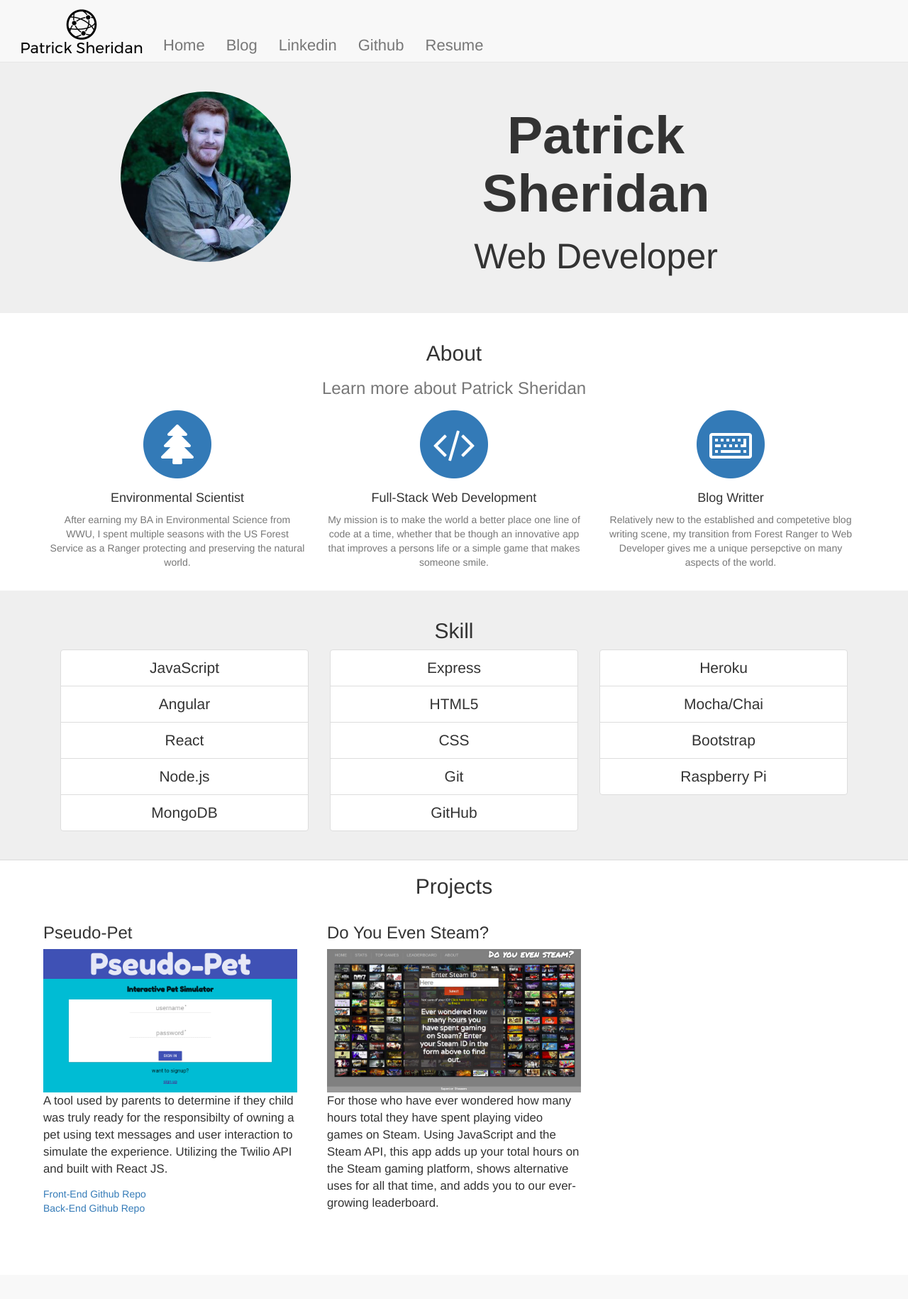
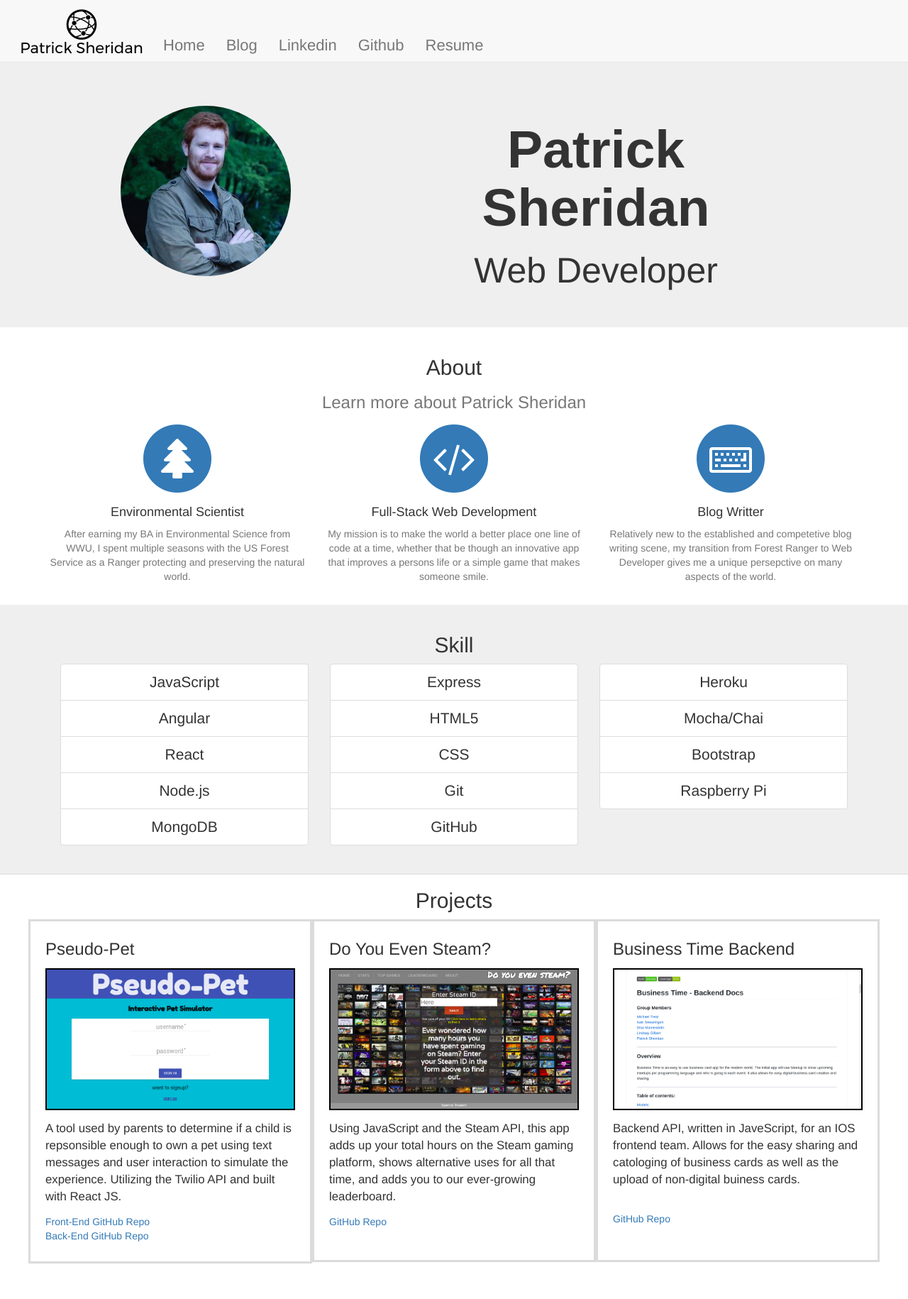
Before and after one commit to sheridp2/web-dev-portfolio, a PHP site: page / in a window 1280 px wide. Shown: the whole page at 71% size. Before the commit the page ends 1710 px from the top, so only its background shows below. Run offline with PHP 8.4, Linux system fonts and the light colour scheme; some libraries are stand-ins or nearby versions.

Commit message:
css styling

```diff
--- a/public/index.html
+++ b/public/index.html
@@ -1,4 +1,4 @@
-<!DOCTYPE html>
+/<!DOCTYPE html>
 <html>
 
   <head>
@@ -137,20 +137,30 @@
               <h2 class="section-heading">Projects</h2>
             </div>
           <div class="row">
-          <div class="col-md-4">
+            <div class="col-md-4 project-container">
               <div class="thumbnail">
                 <h3>Pseudo-Pet</h3>
                 <a href="https://paw-sibilites-frontend.herokuapp.com" target="_blank"><img src="./assets/pseudo-pet.png"></a>
-              <p>A tool used by parents to determine if they child was truly ready for the responsibilty of owning a pet using text messages and user interaction to simulate the experience. Utilizing the Twilio API and built with React JS.</p>
-              <a href="https://github.com/G4-Final-Project/PAWS-ibilities-frontend" target="_blank">Front-End Github Repo</a><br>
-              <a href="https://github.com/G4-Final-Project/PAWS-ibilities-backend" target="_blank">Back-End Github Repo</a>
+                <p>A tool used by parents to determine if a child is repsonsible enough to own a pet using text messages and user interaction to simulate the experience. Utilizing the Twilio API and built with React JS.</p>
+                <a href="https://github.com/G4-Final-Project/PAWS-ibilities-frontend" target="_blank">Front-End GitHub Repo</a><br>
+                <a href="https://github.com/G4-Final-Project/PAWS-ibilities-backend" target="_blank">Back-End GitHub Repo</a>
               </div>
             </div>
-          <div class="col-md-4">
+            <div class="col-md-4 project-container">
               <div class="thumbnail">
                 <h3>Do You Even Steam?</h3>
                 <a href="https://do-you-even-steam.herokuapp.com/" target="_blank"><img src="./assets/steam.png"></a>
-              <p>For those who have ever wondered how many hours total they have spent playing video games on Steam. Using JavaScript and the Steam API, this app adds up your total hours on the Steam gaming platform, shows alternative uses for all that time, and adds you to our ever-growing leaderboard.</p>
+                <p>Using JavaScript and the Steam API, this app adds up your total hours on the Steam gaming platform, shows alternative uses for all that time, and adds you to our ever-growing leaderboard.</p>
+                <a href="https://github.com/carlox7/Do-You-Even-Steam" target="_blank">GitHub Repo</a>
+              </div>
+            </div>
+            <div class="col-md-4 project-container">
+              <div class="thumbnail">
+                <h3>Business Time Backend</h3>
+                <a href="https://do-you-even-steam.herokuapp.com/" target="_blank"><img src="./assets/b-time.png"></a>
+                <p>Backend API, written in JaveScript, for an IOS frontend team. Allows for the easy sharing and catologing of business cards as well as the upload of non-digital buiness cards.</p><br>
+                <a href="https://github.com/CF-JS-iOS-G-5/javascript-back-end" target="_blank">GitHub Repo<a>
+              </div>
             </div>
           </div>
         </div>
--- a/public/main.css
+++ b/public/main.css
@@ -83,6 +83,17 @@
   margin-bottom: 13px;
 }
 
+.project-container{
+  border: 3px solid #dbdbdb;
+  min-height: 34.5em;
+  max-height: 50em;
+}
+.project-container img{
+  border: 2px solid black;
+  margin-top: 1em;
+  margin-bottom: 1em;
+}
+
 .list-group li {
   font-size: 1.5em;
 }
```
Also changed, not shown: public/assets/b-time.png (added). Lines whose indentation alone changed are shown as unchanged.
